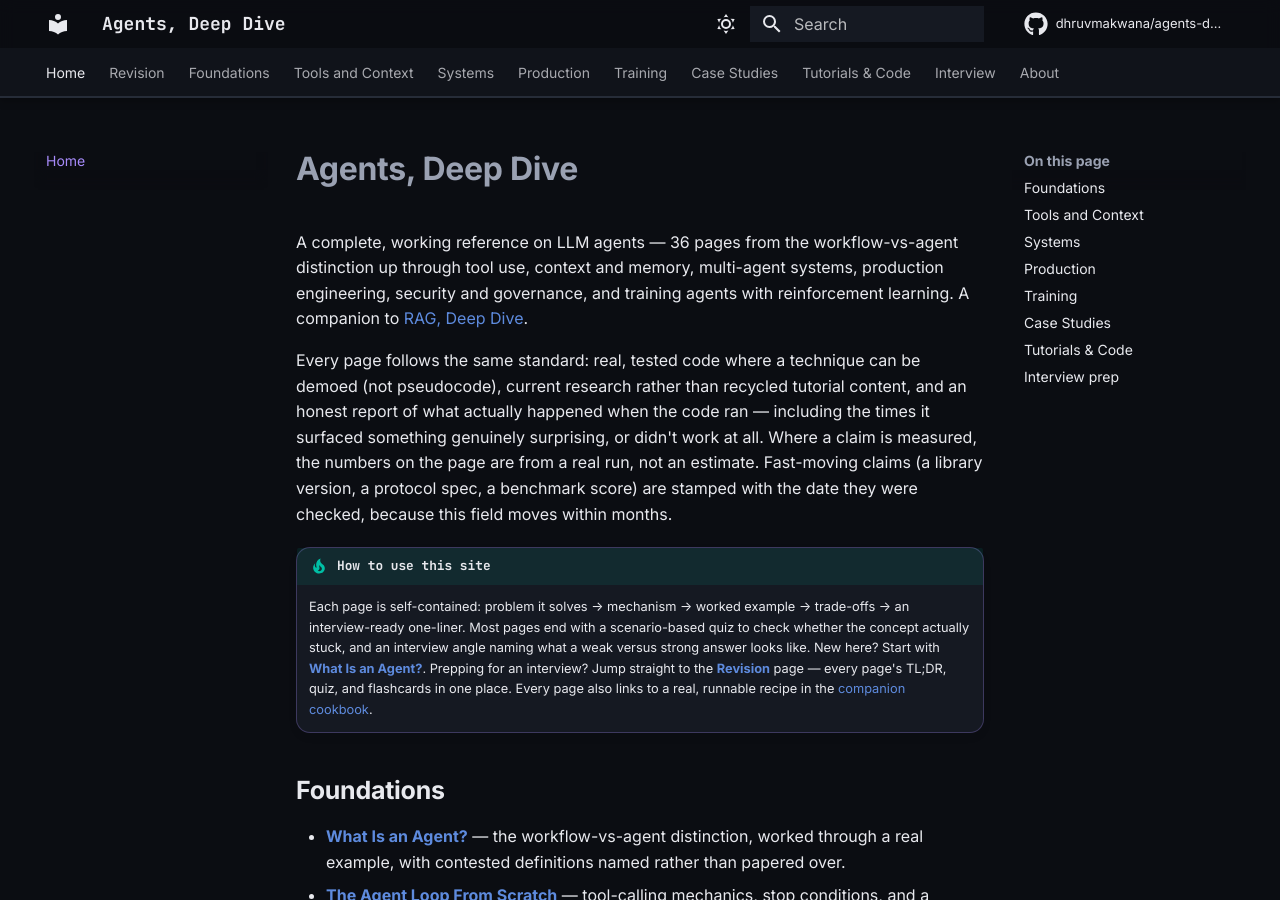
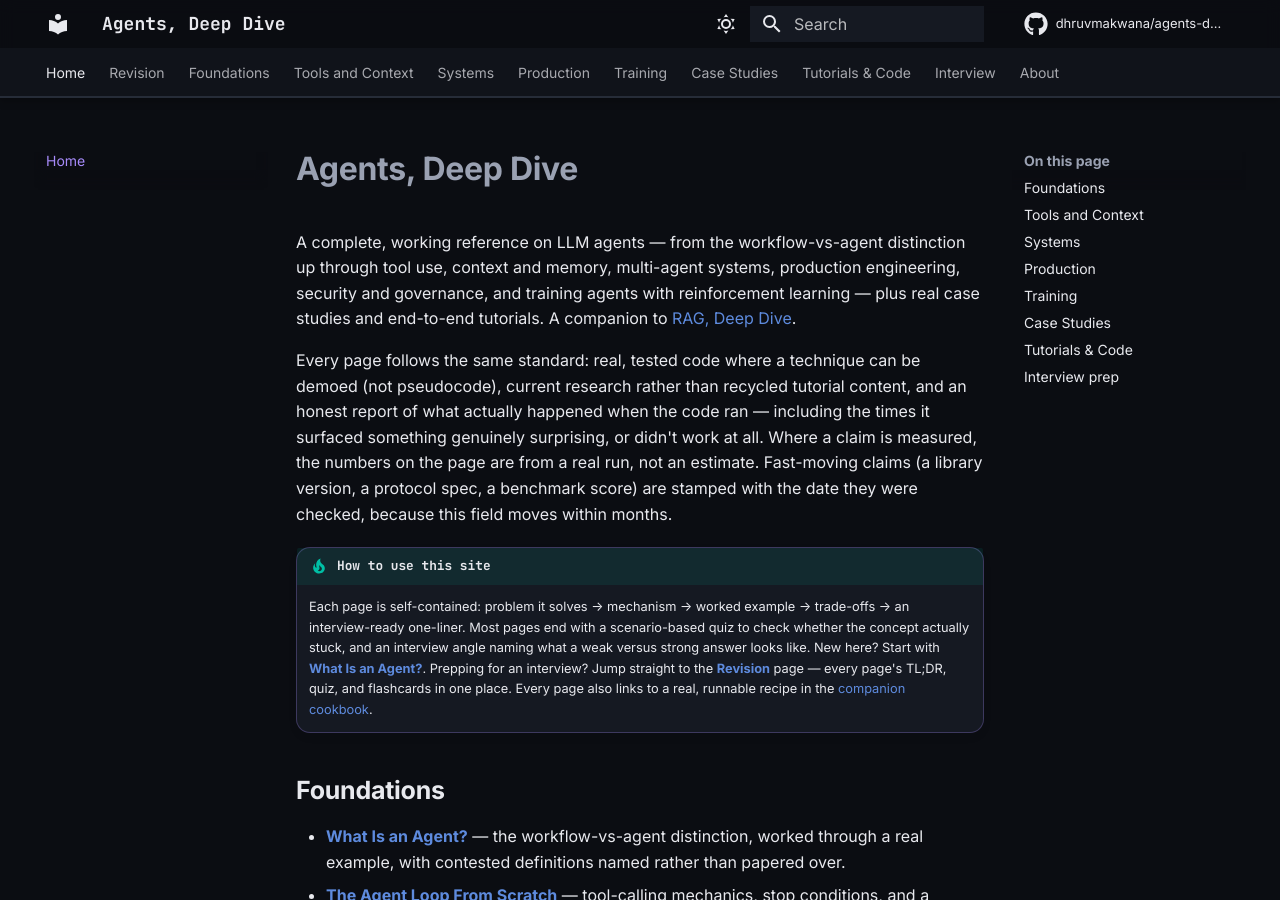
Before and after one commit to DhruvMakwana/agents-deep-dive, an MkDocs documentation site: the page built from docs/index.md, in a window 1280 px wide and 900 px high. Built offline with MkDocs 1.6.1 and Material for MkDocs 9.7.7, drawn with Linux system fonts in a browser that asks for light colours; comment, search, counter and statistics services are not loaded; some of the changed text lies outside the part shown.

Commit message:
Add Observability Ecosystem to home page listing
Also drops the hardcoded "36 pages" count from the intro paragraph,
which would otherwise go stale again every time a topic is added.

Co-Authored-By: Claude Sonnet 5 <noreply@anthropic.com>

```diff
--- a/docs/index.md
+++ b/docs/index.md
@@ -4,7 +4,7 @@ title: Home
 
 # Agents, Deep Dive
 
-A complete, working reference on LLM agents — 36 pages from the workflow-vs-agent distinction up through tool use, context and memory, multi-agent systems, production engineering, security and governance, and training agents with reinforcement learning. A companion to [RAG, Deep Dive](https://dhruvmakwana.github.io/rag-deep-dive/).
+A complete, working reference on LLM agents — from the workflow-vs-agent distinction up through tool use, context and memory, multi-agent systems, production engineering, security and governance, and training agents with reinforcement learning — plus real case studies and end-to-end tutorials. A companion to [RAG, Deep Dive](https://dhruvmakwana.github.io/rag-deep-dive/).
 
 Every page follows the same standard: real, tested code where a technique can be demoed (not pseudocode), current research rather than recycled tutorial content, and an honest report of what actually happened when the code ran — including the times it surfaced something genuinely surprising, or didn't work at all. Where a claim is measured, the numbers on the page are from a real run, not an estimate. Fast-moving claims (a library version, a protocol spec, a benchmark score) are stamped with the date they were checked, because this field moves within months.
 
@@ -47,6 +47,7 @@ Every page follows the same standard: real, tested code where a technique can be
 - [**Evaluating Agents**](evaluating-agents.md) — outcome versus trajectory, pass@k versus pass^k, infrastructure noise.
 - [**Benchmark Atlas**](benchmark-atlas.md) — what SWE-bench, tau-bench, GAIA, OSWorld and more actually measure.
 - [**Observability and Debugging**](observability-debugging.md) — traces, OpenTelemetry GenAI conventions, the 3 a.m. debugging question.
+- [**Observability Ecosystem**](observability-ecosystem.md) — LangSmith, Langfuse, Arize, Datadog, Helicone, Braintrust, and how they actually differ.
 - [**Agent Security**](agent-security.md) — the lethal trifecta, indirect injection, CaMeL, the Rule of Two.
 - [**Guardrails and Human-in-the-Loop**](guardrails-human-in-the-loop.md) — layered guardrails, risk-tiered approval gates.
 - [**Identity, Governance and Compliance**](identity-governance-compliance.md) — agent identity, OWASP's agentic list, NIST, the EU AI Act, MITRE ATLAS.
```
